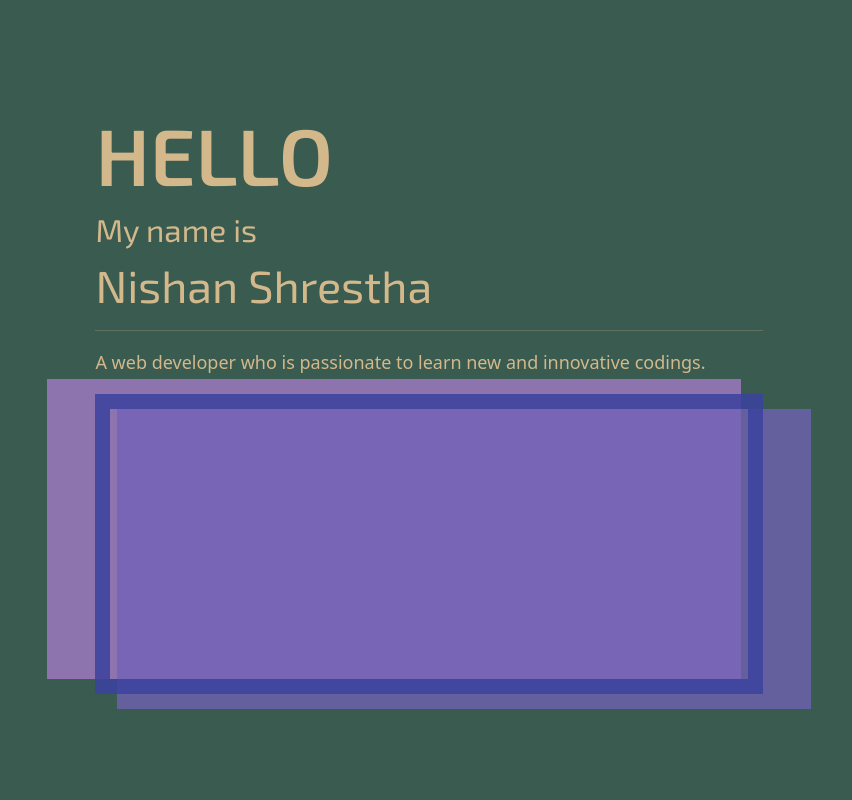
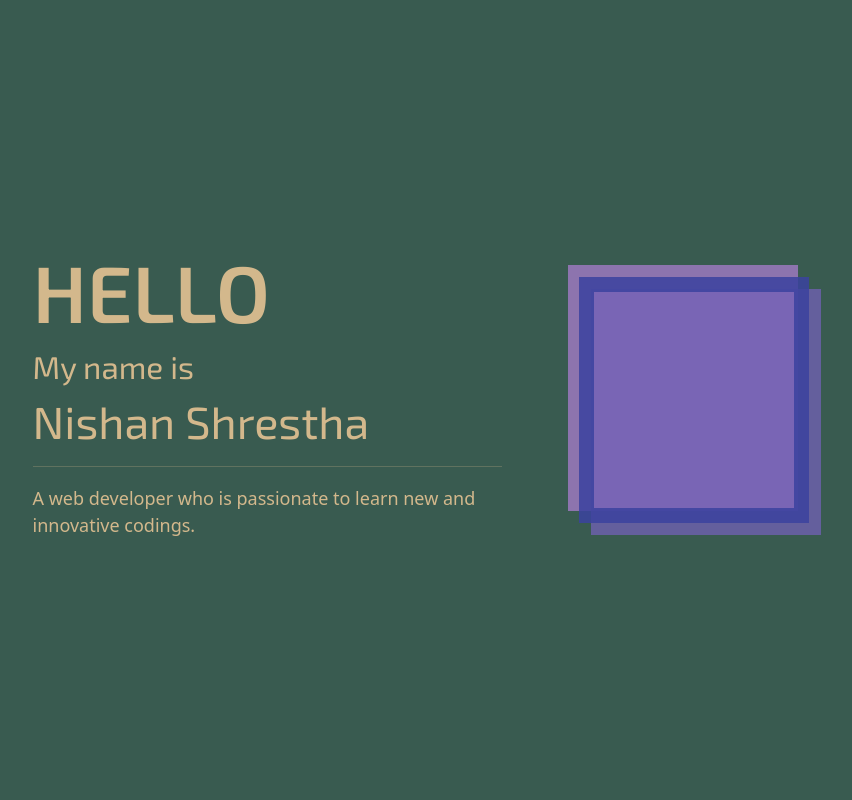
Before and after one commit to nishanshr8/nishanshr8.github.io, a plain HTML site: page index.html in a window 1280 px wide. Shown: the top 800 px of the page, without its empty margins (211-1063 px from the left). Drawn offline with nearby package versions, Linux system fonts and the light colour scheme.

Commit message:
intro section styling adjustment

```diff
--- a/index.html
+++ b/index.html
@@ -16,6 +16,7 @@
                 <div class="container-fluid">
                     <div class="intro-content-block np-content-block">
                         <div class="row justify-content-center align-items-center">
+                            <div class="col-md-8 col-sm-12">
                                 <div class="intro-copy">
                                     <h2 class="hello-title">Hello</h1>
                                     <h3>My name is </h3>
@@ -24,10 +25,13 @@
                                     <hr />
                                     <p>A web developer who is passionate to learn new and innovative codings.</p>
                                 </div>
+                            </div>
+                            <div class="col-md-4 col-sm-12">
                                 <div class="fancy-blocks">
                                     <div class="fb-main"></div>
                                     <div class="fb-1 fb"></div>
                                     <div class="fb-2 fb"></div>
+                                </div>
                             </div>
                         </div>
                     </div>
--- a/src/assets/scss/main.scss
+++ b/src/assets/scss/main.scss
@@ -48,6 +48,7 @@ h1 {
 
     >.row {
         height: 100%;
+        width: 100%;
     }
 }
 
@@ -61,9 +62,14 @@ h1 {
 }
 
 .fancy-blocks {
-    height: 300px;
     width: 230px;
+    max-width: 100%;
+    padding-top: 100%;
     position: relative;
+    // @include media-breakpoint-down(sm) {
+    //     height: 300px;
+    //     margin: 20px auto;
+    //  }
 }
 
 .fancy-blocks .fb {
@@ -75,7 +81,10 @@ h1 {
 .fancy-blocks .fb-main {
     border: 15px solid var( --color-violet );
     height: 100%;
-    position: relative;
+    position: absolute;
+    top:0;
+    left: 0;
+    width: 100%;
     z-index: 5;
     opacity: .85;
 }
```
Also changed, not shown: dist/assets/css/main.css. Lines whose indentation alone changed are shown as unchanged.
